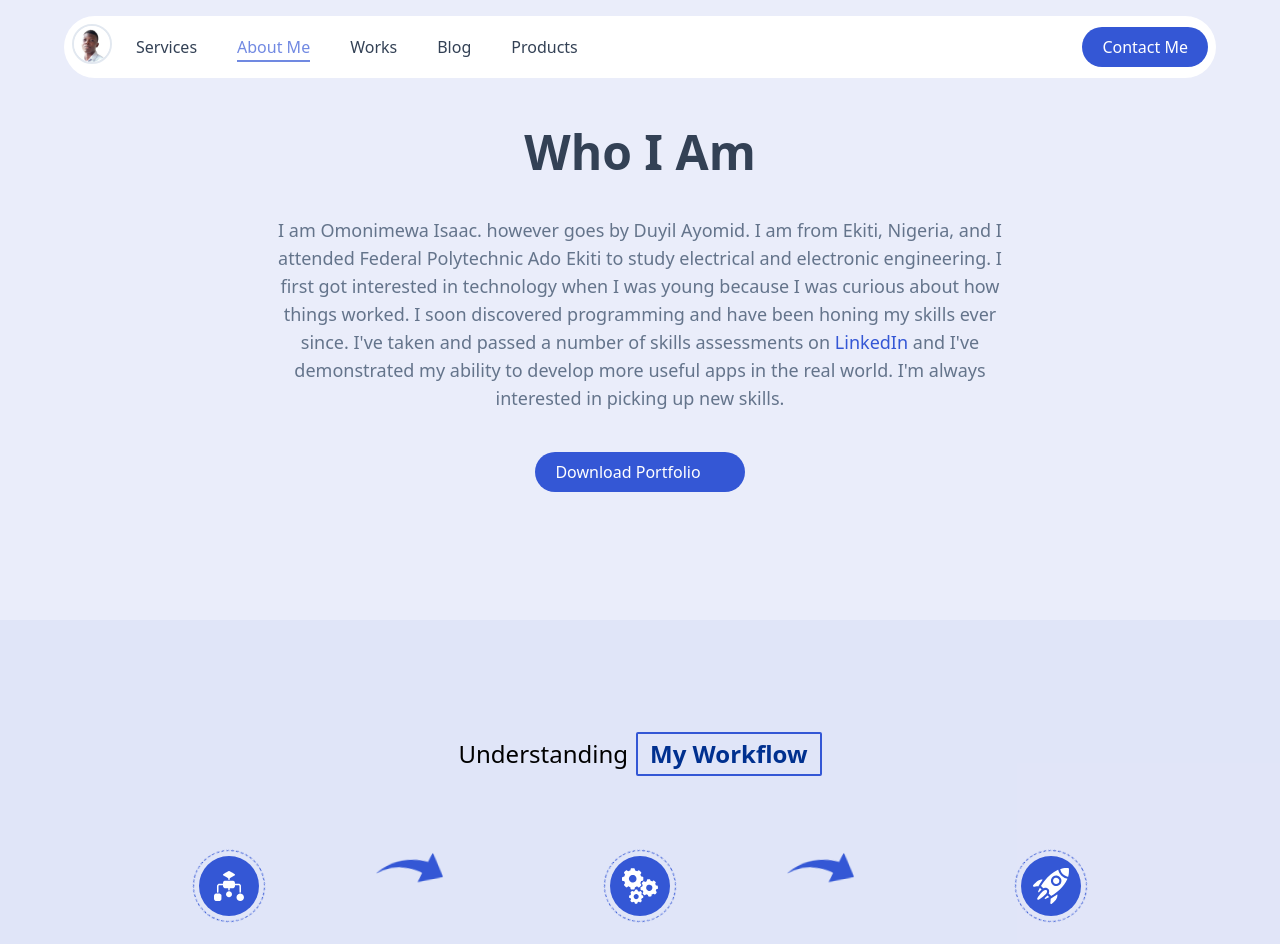
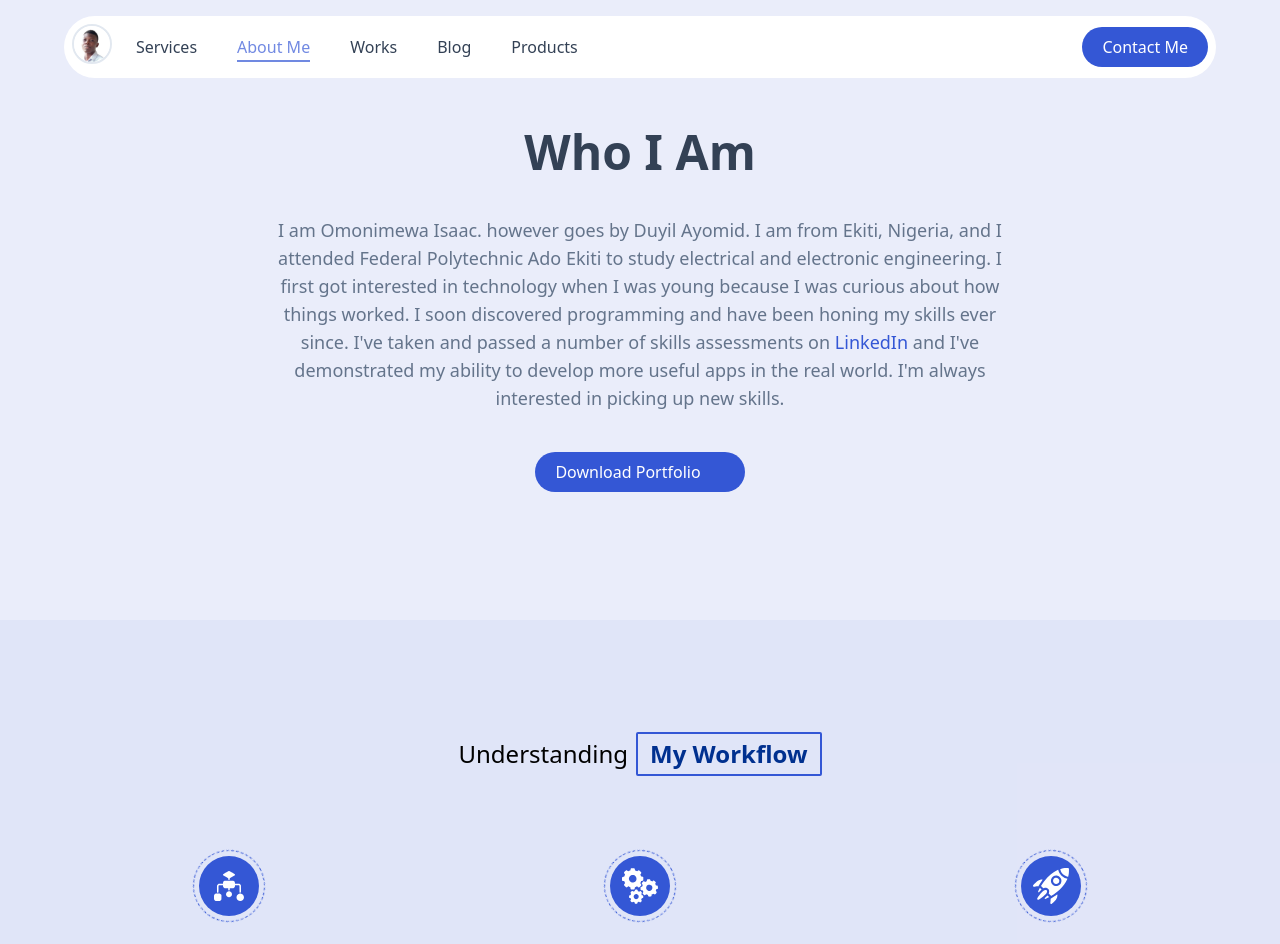
Before and after one commit to dasimems/portfolio-new, a Next.js app: page /about in a window 1280 px wide. Shown: the top 944 px of the page. Built offline with nearby package versions, Linux system fonts and the light colour scheme; some icons are missing.

Commit message:
update: update

```diff
--- a/components/pages/about/WorkingProcess.jsx
+++ b/components/pages/about/WorkingProcess.jsx
@@ -27,6 +27,7 @@ const WorkingProcess = () => {
           icon={<ProcessingIcon src={Development} />}
           title="Research and Development"
           description="It entails undertaking research to address complex issues, experimenting with new technology, and exploring novel concepts. It focuses on advancing technological frontiers to produce cutting-edge software solutions."
+          imageClassName="bouncing-delay"
         />
         <WorkingProcessCard
           icon={<ProcessingIcon src={Launch} />}
--- a/components/pages/about/WorkingProcessCard.jsx
+++ b/components/pages/about/WorkingProcessCard.jsx
@@ -6,6 +6,7 @@ const WorkingProcessCard = ({
   description,
   icon,
   arrowHidden,
+  imageClassName,
   ...props
 }) => {
   return (
@@ -16,7 +17,7 @@ const WorkingProcessCard = ({
       {!arrowHidden &&
         <Image
           src={ArrowSVG}
-          className="max-w-[20%] bouncing hidden md:block object-contain -rotate-[13deg] absolute top-0 left-[95%]"
+          className={`max-w-[20%] bouncing hidden md:block object-contain -rotate-[13deg] absolute top-0 left-[95%] ${imageClassName}`}
           alt=""
         />}
       {!arrowHidden &&
--- a/styles/globals.css
+++ b/styles/globals.css
@@ -156,6 +156,7 @@ body {
     -moz-transform: rotateZ(-5deg) translateY(-20px);
     -ms-transform: rotateZ(-5deg) translateY(-20px);
     -o-transform: rotateZ(-5deg) translateY(-20px);
+    opacity: 0;
   }
 
   50% {
@@ -164,6 +165,7 @@ body {
     -moz-transform: rotateZ(-15deg) translateY(0px);
     -ms-transform: rotateZ(-15deg) translateY(0px);
     -o-transform: rotateZ(-15deg) translateY(0px);
+    opacity: 1;
   }
 
   100% {
@@ -172,6 +174,7 @@ body {
     -moz-transform: rotateZ(-5deg) translateY(-20px);
     -ms-transform: rotateZ(-5deg) translateY(-20px);
     -o-transform: rotateZ(-5deg) translateY(-20px);
+    opacity: 0;
   }
 }
 @keyframes bouncing-two {
```
